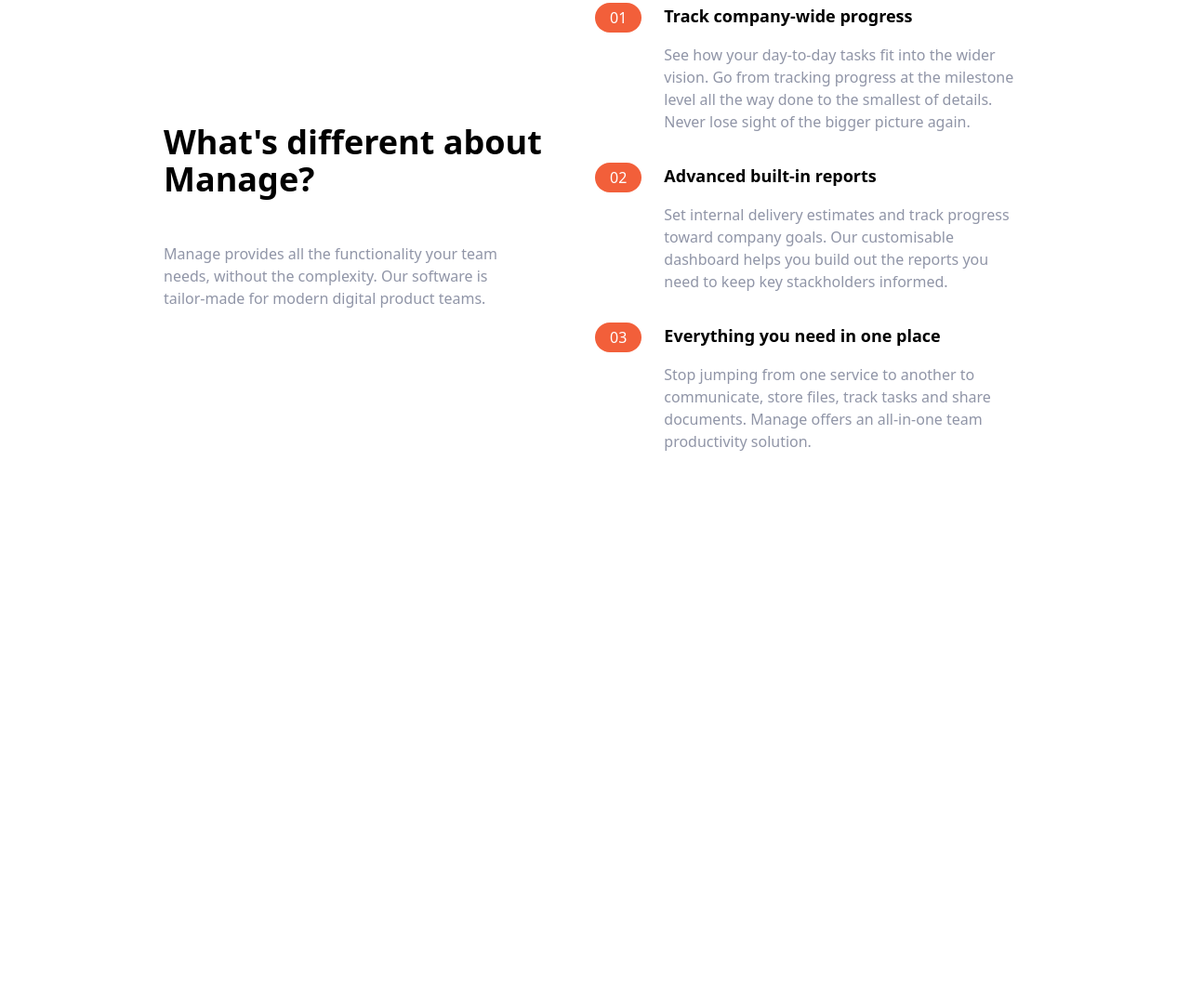
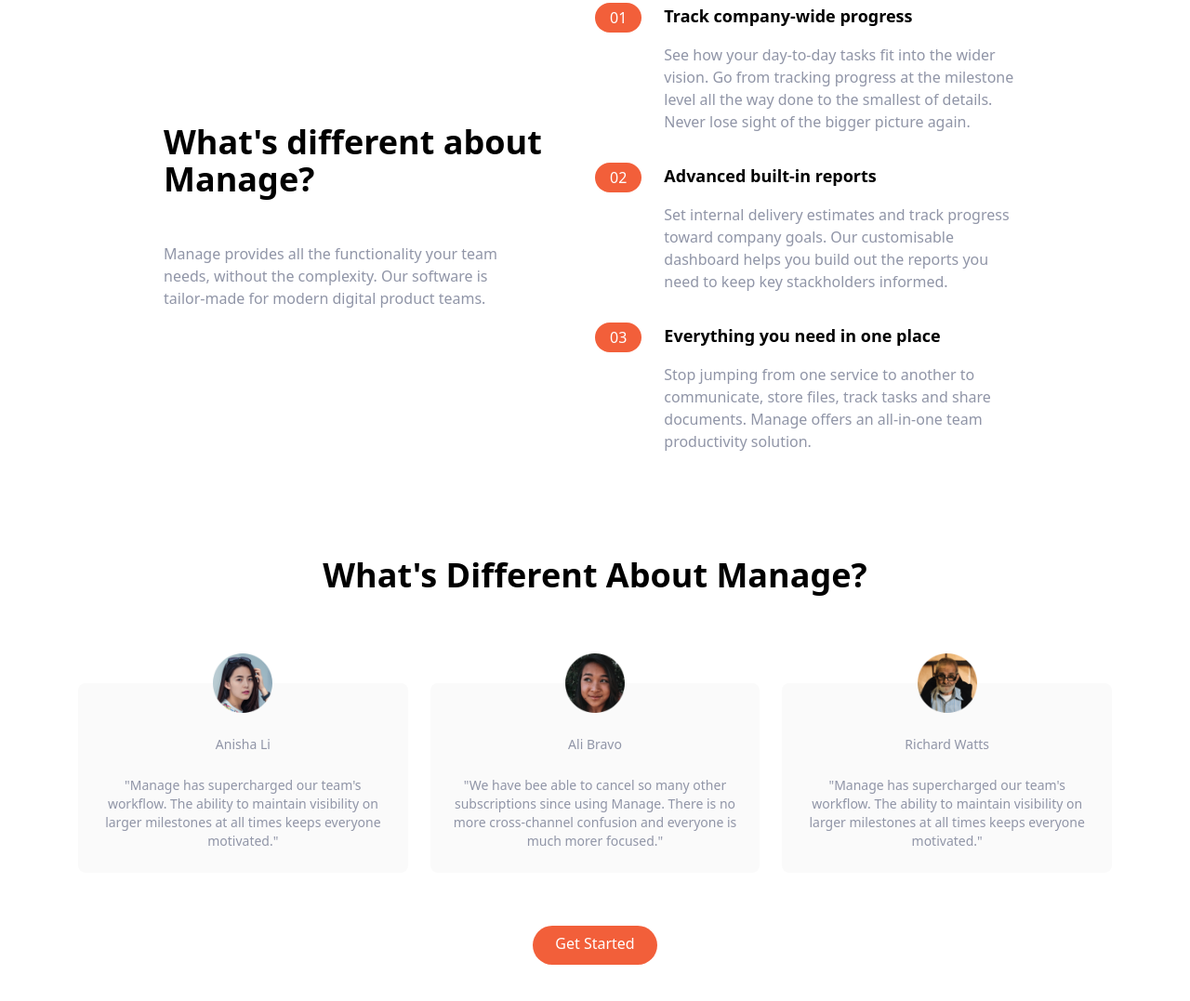
Before and after one commit to TrevorNathan/tailwind-landing-page, a website: page index.html in a window 1280 px wide. Shown: the part 677-1754 px from the top of the page at 93% size. Before the commit the page ends 1164 px from the top, so only its background shows below. Drawn offline with Linux system fonts and the light colour scheme.

Commit message:
ADD: testimonials section

```diff
--- a/index.html
+++ b/index.html
@@ -181,5 +181,79 @@
 				</div>
 			</div>
 		</section>
+
+		<!-- TESTIMONIALS -->
+		<section id="testimonials">
+			<!-- heading & testm blocks -->
+			<div class="max-w-6xl px-5 mx-auto mt-28 text-center">
+				<!-- Heading -->
+				<h2 class="text-4xl font-bold text-center">
+					What's Different About Manage?
+				</h2>
+				<!-- Testimonials Container -->
+				<div class="flex flex-col mt-24 md:flex-row md:space-x-6">
+					<!-- Testimonial 1 -->
+					<div
+						class="flex flex-col items-center p-6 space-y-6 rounded-lg bg-veryLightGray md:w-1/3"
+					>
+						<img
+							src="./img/avatar-anisha.png"
+							alt="Anisha"
+							class="w-16 -mt-14"
+						/>
+						<h5 class="text-sm text-darkGrayishBlue">Anisha Li</h5>
+						<p class="text-sm text-darkGrayishBlue">
+							"Manage has supercharged our team's workflow. The ability to
+							maintain visibility on larger milestones at all times keeps
+							everyone motivated."
+						</p>
+					</div>
+
+					<!-- Testimonial 2 -->
+					<div
+						class="hidden flex-col items-center p-6 space-y-6 rounded-lg bg-veryLightGray md:flex md:w-1/3"
+					>
+						<img
+							src="./img/avatar-ali.png"
+							alt="Ali Bravo"
+							class="w-16 -mt-14"
+						/>
+						<h5 class="text-sm text-darkGrayishBlue">Ali Bravo</h5>
+						<p class="text-sm text-darkGrayishBlue">
+							"We have bee able to cancel so many other subscriptions since
+							using Manage. There is no more cross-channel confusion and
+							everyone is much morer focused."
+						</p>
+					</div>
+
+					<!-- Testimonial 3 -->
+					<div
+						class="hidden flex-col items-center p-6 space-y-6 rounded-lg bg-veryLightGray md:flex md:w-1/3"
+					>
+						<img
+							src="./img/avatar-richard.png"
+							alt="Richard"
+							class="w-16 -mt-14"
+						/>
+						<h5 class="text-sm text-darkGrayishBlue">Richard Watts</h5>
+						<p class="text-sm text-darkGrayishBlue">
+							"Manage has supercharged our team's workflow. The ability to
+							maintain visibility on larger milestones at all times keeps
+							everyone motivated."
+						</p>
+					</div>
+				</div>
+
+				<!-- button -->
+				<div class="my-16">
+					<a
+						href="#"
+						class="p-3 px-6 pt-2 text-white bg-brightRed rounded-full baseline hover:bg-brightRedLight"
+					>
+						Get Started
+					</a>
+				</div>
+			</div>
+		</section>
 	</body>
 </html>
```
Also changed, not shown: css/main.css.
